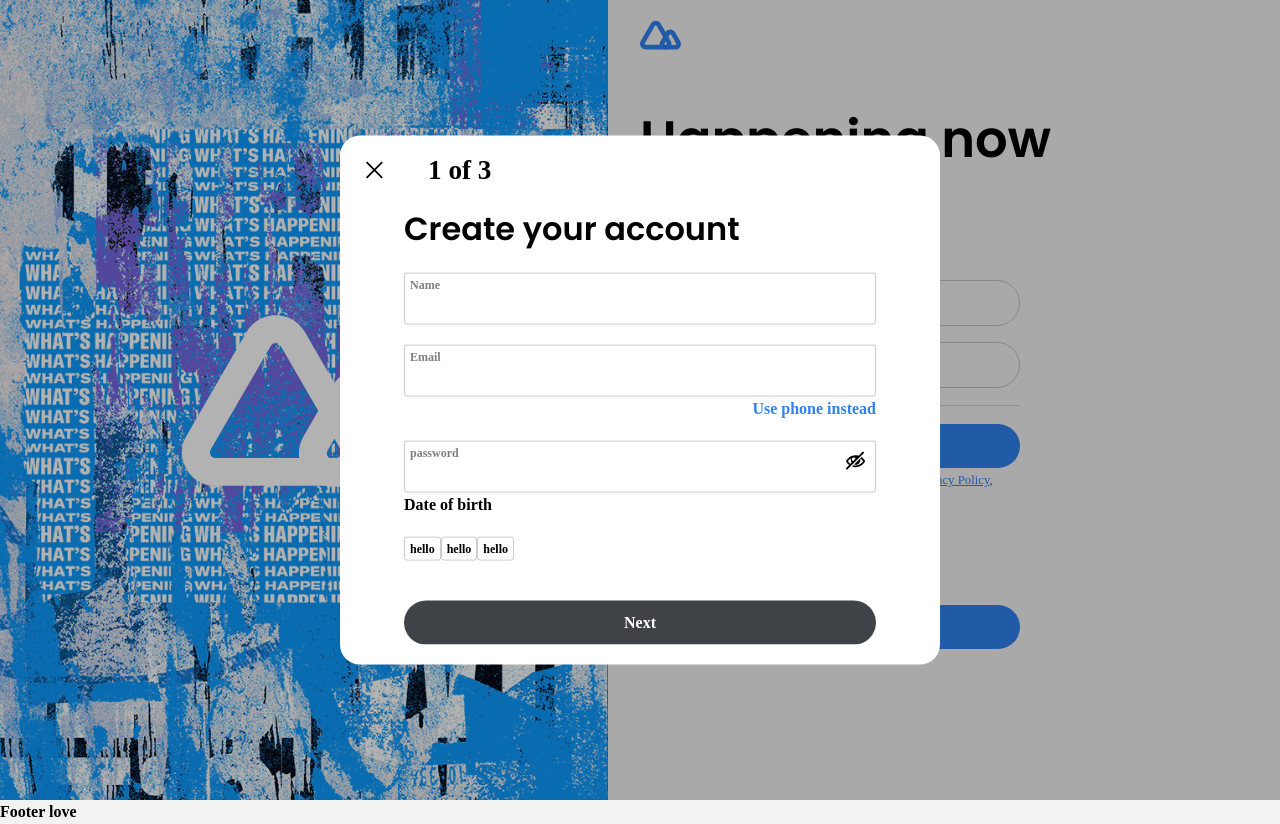
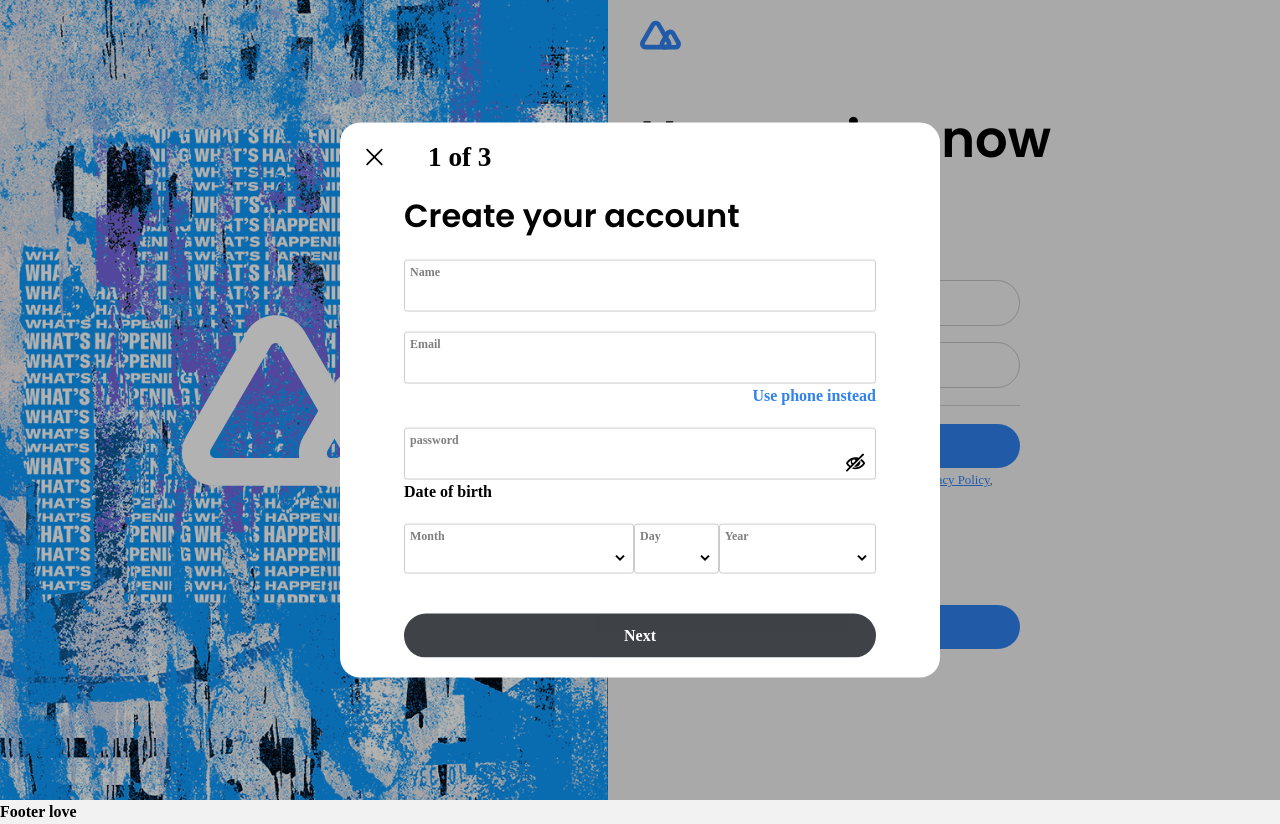
Before and after one commit to Tolufolorunso/Tweeter, a React (Create React App) app in the folder client/: page / in a window 1280 px wide. Both pictures are taken after a click on the element "Sign up with phone or email". Built offline with nearby package versions, Linux system fonts and the light colour scheme.

Commit message:
working on authentication forms

```diff
--- a/client/src/pages/landing/Landing.js
+++ b/client/src/pages/landing/Landing.js
@@ -31,7 +31,7 @@ const Landing = () => {
   };
 
   return (
-    <Wrapper>
+    <Wrapper style={{ overFlow: 'auto' }}>
       {isOverLayOPen ? <div className="overlay"></div> : null}
       {registerModal ? <RegisterModal closeModal={closeModal} /> : null}
       {loginModal ? <LoginModal closeModal={closeModal} /> : null}
--- a/client/src/pages/landing/auth/Login.Modal.js
+++ b/client/src/pages/landing/auth/Login.Modal.js
@@ -1,12 +1,137 @@
 import AuthWrapper from './auth.styled';
 import { GrClose } from 'react-icons/gr';
+import { ImEyeBlocked, ImEye } from 'react-icons/im';
+
+import Logo from '../../../assets/images/tweeter-small.svg';
+import { Heading } from '../../../components';
+import { useState } from 'react';
+
 const LoginModal = ({ closeModal }) => {
+  // const [preArrow, setPreArrow] = useState(false);
+  const [username, setUsername] = useState('');
+  const [password, setPassword] = useState('');
+  const [activeInput, setActiveInput] = useState('');
+  const [isVisible, setIsVisible] = useState(true);
+
+  const handleChange = (e) => {
+    if (e.target.name === 'username') {
+      setUsername(e.target.value);
+    }
+    if (e.target.name === 'password') {
+      setPassword(e.target.value);
+    }
+  };
+
+  const passwordVisibleHandler = () => {
+    setIsVisible(!isVisible);
+  };
+
+  const focusHandler = (e) => {
+    setActiveInput(e.target.name);
+  };
+
+  const blurHandler = () => {
+    setActiveInput('');
+  };
+
+  const handleLogin = (e) => {
+    e.preventDefault();
+    alert(password + ' ' + username);
+  };
+
   return (
     <AuthWrapper>
-      <button className="close" onClick={closeModal}>
-        <GrClose />
-      </button>
-      <h1>Login</h1>
+      <div className="header">
+        <button className="close" onClick={closeModal}>
+          <GrClose />
+        </button>
+        <img src={Logo} alt="tweeter logo" className="Image-logo" />
+      </div>
+      <div className="login-content">
+        <Heading text="Sign in to Tweeter" tag="h2" />
+        <div className="content-buttons mt">
+          <div className="google-btn btn mb">
+            <span>icon</span>
+            <span>Sign up with Apple</span>
+          </div>
+          <div className="apple-btn btn">
+            <span>icon</span>
+            <span>Sign up with Apple</span>
+          </div>
+          <div className="or">
+            <div></div>
+            <p>or</p>
+            <div></div>
+          </div>
+          <form onSubmit={handleLogin}>
+            <div
+              className={`formGroup ${
+                activeInput === 'username' ? 'activeInput' : ''
+              }`}
+            >
+              <div
+                className={`label-counter-box  ${
+                  activeInput === 'username' || username ? 'label-up' : ''
+                }`}
+              >
+                <label htmlFor="username">Phone, email, or username</label>
+              </div>
+              <input
+                type="text"
+                name="username"
+                className="input inputName"
+                maxLength="50"
+                onChange={handleChange}
+                onFocus={focusHandler}
+                onBlur={blurHandler}
+                value={username}
+                id="username"
+              />
+            </div>
+            <div
+              className={`passwordInput formGroup ${
+                activeInput === 'password' ? 'activeInput' : ''
+              }`}
+            >
+              <div
+                className={`label-counter-box  ${
+                  activeInput === 'password' || password ? 'label-up' : ''
+                }`}
+              >
+                <label htmlFor="email">password</label>
+              </div>
+              <input
+                type={isVisible ? 'password' : 'text'}
+                name="password"
+                className="input passwordName"
+                maxLength="50"
+                onChange={handleChange}
+                onFocus={focusHandler}
+                onBlur={blurHandler}
+                value={password}
+                id="password"
+              />
+              <span
+                className="visiblePassword"
+                onClick={passwordVisibleHandler}
+              >
+                {isVisible ? <ImEyeBlocked /> : <ImEye className="eye-color" />}
+              </span>
+            </div>
+
+            <button type="submit" className="btn submit-btn">
+              Submit
+            </button>
+            <button
+              type="button"
+              className="btn submit-btn"
+              style={{ marginTop: '5px' }}
+            >
+              Forgot password
+            </button>
+          </form>
+        </div>
+      </div>
     </AuthWrapper>
   );
 };
--- a/client/src/pages/landing/auth/Register.Modal.js
+++ b/client/src/pages/landing/auth/Register.Modal.js
@@ -11,7 +11,12 @@ const initialState = {
   email: '',
   phone: '',
   password: '',
-  birthYear: '',
+  month: '',
+  day: '',
+  year: '',
+  calcBirthYear() {
+    return `${this.day} ${this.month} ${this.year}`;
+  },
 };
 
 const RegisterModal = ({ closeModal }) => {
@@ -28,8 +33,8 @@ const RegisterModal = ({ closeModal }) => {
   const [stepName, setStepName] = useState('stepOne');
   const [emailOrPhone, setEmailOrPhone] = useState('email');
 
-  const { isLoading, register } = useAppContext();
-  console.log(isLoading);
+  const { register } = useAppContext();
+
   const handleChange = (e) => {
     setValues({ ...values, [e.target.name]: e.target.value });
     if (e.target.name === 'name') {
@@ -97,13 +102,14 @@ const RegisterModal = ({ closeModal }) => {
 
   const handleSubmit = (e) => {
     e.preventDefault();
+    values.birthYear = values.calcBirthYear();
     register(values);
-    // alert('saved');
     // console.log(values);
   };
 
   return (
     <AuthWrapper>
+      <div>
         <div className="nav">
           {preArrow ? (
             <button className="close" onClick={goBack}>
@@ -147,7 +153,9 @@ const RegisterModal = ({ closeModal }) => {
               editFormAgain={editFormAgain}
               values={values}
               handleSubmit={handleSubmit}
+              handleChange={handleChange}
             />
+          </div>
         </div>
       </div>
     </AuthWrapper>
--- a/client/src/pages/landing/auth/Register.stepOne.js
+++ b/client/src/pages/landing/auth/Register.stepOne.js
@@ -1,5 +1,6 @@
-import React, { useState } from 'react';
+import React, { useEffect, useState } from 'react';
 import { ImEyeBlocked, ImEye } from 'react-icons/im';
+import { getDaysInMonth, months, years } from '../../../utils/date';
 
 import { Heading } from '../../../components';
 
@@ -13,6 +14,7 @@ const RegisterStepOne = ({
 }) => {
   const [activeInput, setActiveInput] = useState('');
   const [isVisible, setIsVisible] = useState(true);
+  const [daysInMonth, setDaysInMonth] = useState(31);
 
   const focusHandler = (e) => {
     setActiveInput(e.target.name);
@@ -25,6 +27,12 @@ const RegisterStepOne = ({
   const passwordVisibleHandler = () => {
     setIsVisible(!isVisible);
   };
+
+  useEffect(() => {
+    setDaysInMonth(
+      getDaysInMonth(months.indexOf(values.month) + 1, values.year)
+    );
+  }, [values.month, values.year]);
 
   return (
     <>
@@ -98,15 +106,71 @@ const RegisterStepOne = ({
             id="password"
           />
           <span className="visiblePassword" onClick={passwordVisibleHandler}>
-            {isVisible ? <ImEyeBlocked /> : <ImEye />}
+            {isVisible ? <ImEyeBlocked /> : <ImEye className="eye-color" />}
           </span>
         </div>
         <div className="birthYear">
           <p>Date of birth</p>
           <div className="birthYear__inputs">
-            <div className="formGroup">hello</div>
-            <div className="formGroup">hello</div>
-            <div className="formGroup">hello</div>
+            <div className="formGroup" style={{ flex: 3 }}>
+              <div className="label-counter-box">
+                <label htmlFor="month">Month</label>
+              </div>
+              <select
+                className="input"
+                name="month"
+                id="month"
+                onChange={handleChange}
+                defaultValue={'DEFAULT'}
+              >
+                <option value="DEFAULT" disabled></option>
+                {months.map((month) => {
+                  return (
+                    <option key={month} value={month}>
+                      {month}
+                    </option>
+                  );
+                })}
+              </select>
+            </div>
+            <div className="formGroup" style={{ flex: 1 }}>
+              <div className="label-counter-box">
+                <label htmlFor="day">Day</label>
+              </div>
+              <select
+                className="input"
+                name="day"
+                id="day"
+                onChange={handleChange}
+                defaultValue={'DEFAULT'}
+              >
+                <option value="DEFAULT" disabled></option>
+                {[...Array(daysInMonth)].map((_, idx) => (
+                  <option value={idx + 1} key={idx}>
+                    {idx + 1}
+                  </option>
+                ))}
+              </select>
+            </div>
+            <div className="formGroup" style={{ flex: 2 }}>
+              <div className="label-counter-box">
+                <label htmlFor="year">Year</label>
+              </div>
+              <select
+                className="input"
+                name="year"
+                id="year"
+                onChange={handleChange}
+                defaultValue={'DEFAULT'}
+              >
+                <option value="DEFAULT" disabled></option>
+                {years.map((year) => (
+                  <option value={year} key={year}>
+                    {year}
+                  </option>
+                ))}
+              </select>
+            </div>
           </div>
         </div>
       </form>
--- a/client/src/pages/landing/auth/auth.styled.js
+++ b/client/src/pages/landing/auth/auth.styled.js
@@ -3,7 +3,7 @@ import styled from 'styled-components';
 const AuthWrapper = styled.div`
   width: min(600px, 100% - 2rem);
   background-color: var(--clr-neutral-100);
-  position: absolute;
+  position: fixed;
   top: 50%;
   left: 50%;
   transform: translate(-50%, -50%);
@@ -69,13 +69,20 @@ const AuthWrapper = styled.div`
   }
   .formGroup label {
     color: rgba(0, 0, 0, 0.5);
+    width: 100%;
+    text-align: left;
   }
 
   .label-counter-box {
     display: flex;
     justify-content: space-between;
+    width: 100%;
   }
 
+  .char-number {
+    white-space: nowrap;
+    color: rgba(0, 0, 0, 0.5);
+  }
   .input {
     border: none;
     outline: none;
@@ -93,7 +100,7 @@ const AuthWrapper = styled.div`
   .visiblePassword {
     position: absolute;
     right: 10px;
-    top: 10px;
+    top: 25px;
     font-size: 1.2rem;
     cursor: pointer;
   }
@@ -101,6 +108,10 @@ const AuthWrapper = styled.div`
   .birthYear__inputs {
     display: flex;
     width: 100%;
+  }
+
+  .birthYear__inputs option {
+    padding: 20px;
   }
 
   .btn {
@@ -145,6 +156,48 @@ const AuthWrapper = styled.div`
   .instead:hover {
     text-decoration: underline;
   }
+
+  .eye-color {
+    color: red;
+  }
+
+  /* Login style */
+  .header {
+    display: flex;
+    align-items: center;
+    gap: 35%;
+  }
+
+  .login-content {
+    width: 60%;
+    margin-inline: auto;
+    text-align: center;
+
+    .google-btn,
+    .apple-btn {
+      background-color: transparent;
+    }
+
+    .google-btn:hover,
+    .apple-btn:hover {
+      background-color: rgba(0, 0, 0, 0.2);
+    }
+
+    .label-counter-box {
+      /* background-color: red; */
+      transform: translateY(23px);
+      pointer-events: none;
+      transition: all 0.2s ease-in-out;
+    }
+
+    .label-up {
+      transform: translateY(0);
+    }
+
+    .submit-btn {
+      padding-block: 5px;
+    }
+  }
 `;
 
 export default AuthWrapper;
--- /dev/null
+++ b/client/src/utils/date.js
@@ -0,0 +1,26 @@
+const months = [
+  'January',
+  'February',
+  'March',
+  'April',
+  'May',
+  'June',
+  'July',
+  'August',
+  'September',
+  'October',
+  'November',
+  'December',
+];
+
+const getDaysInMonth = function (month, year) {
+  return new Date(year, month, 0).getDate();
+};
+
+const getYears = () => {
+  const year = new Date().getFullYear();
+  const years = Array.from(new Array(100), (val, index) => year - index);
+  return years;
+};
+
+module.exports = { months, getDaysInMonth, years: getYears() };
```
Also changed, not shown: client/src/context/auth/authContext.js (+4 -3 lines), client/src/pages/landing/auth/Register.stepThree.js (+12 -3 lines). Lines whose indentation alone changed are shown as unchanged.
